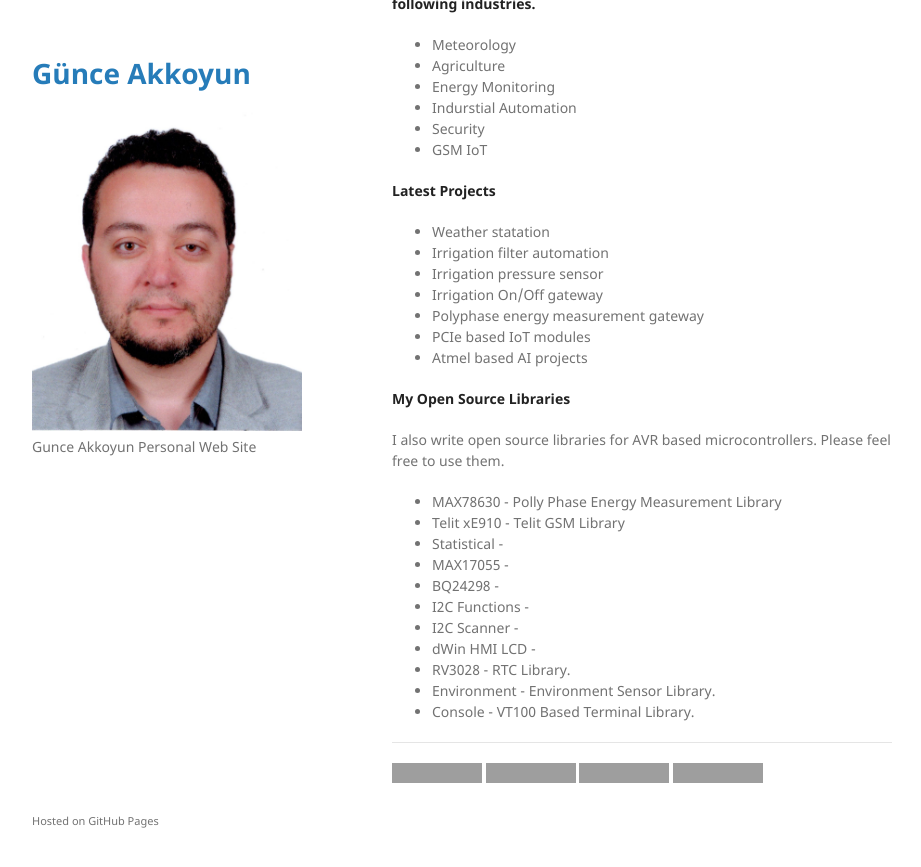
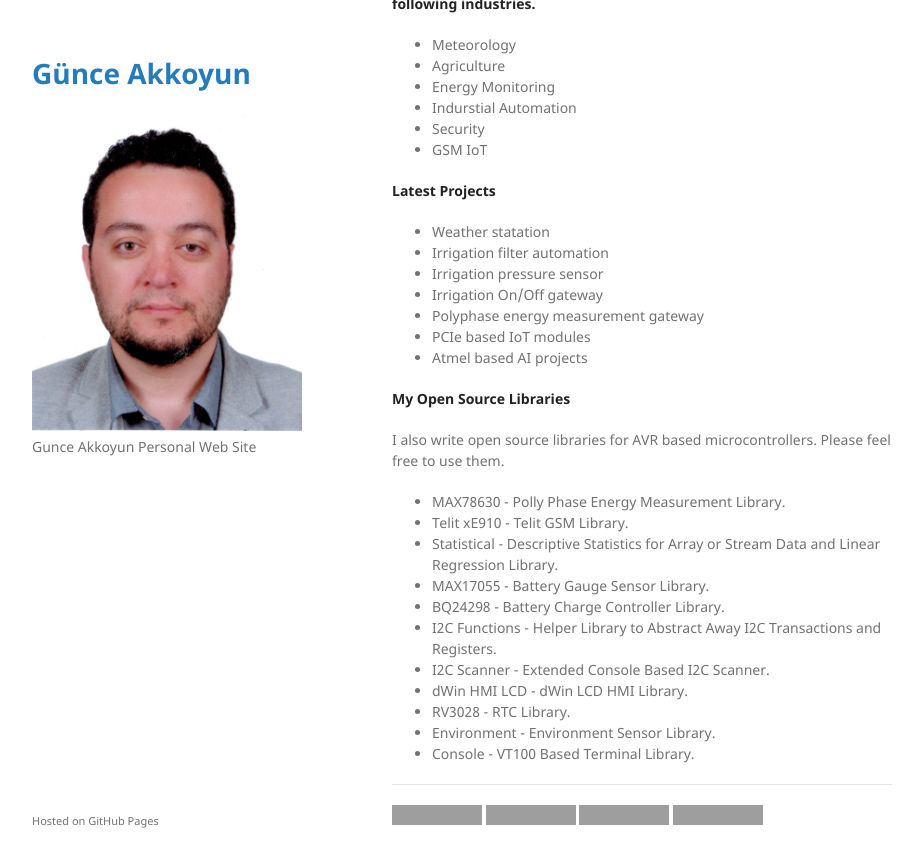
Before and after one commit to akkoyun/akkoyun, a Jekyll site: the page built from index.md, in a window 1280 px wide and 900 px high, scrolled down 1009 px, cut to the strip 0-867 px from the top of the window. Shown: the whole strip, without its empty margins (178-1099 px from the left). Built offline with Jekyll 4.4.1, drawn with Linux system fonts in a browser that asks for light colours; our own code applies the rules of GitHub Pages for plain Markdown files; grey boxes are pictures that could not be loaded.

Commit message:
Initial update

```diff
--- a/index.md
+++ b/index.md
@@ -58,14 +62,14 @@ I provide excellent electronics engineering and manufacturing services to indust
 
 I also write open source libraries for AVR based microcontrollers. Please feel free to use them.
 
-* MAX78630 - Polly Phase Energy Measurement Library
-* Telit xE910 - Telit GSM Library
-* Statistical -
-* MAX17055 -
-* BQ24298 -
-* I2C Functions -
-* I2C Scanner -
-* dWin HMI LCD -
+* MAX78630 - Polly Phase Energy Measurement Library.
+* Telit xE910 - Telit GSM Library.
+* Statistical - Descriptive Statistics for Array or Stream Data and Linear Regression Library.
+* MAX17055 - Battery Gauge Sensor Library.
+* BQ24298 - Battery Charge Controller Library.
+* I2C Functions - Helper Library to Abstract Away I2C Transactions and Registers.
+* I2C Scanner - Extended Console Based I2C Scanner.
+* dWin HMI LCD - dWin LCD HMI Library.
 * RV3028 - RTC Library.
 * Environment - Environment Sensor Library.
 * Console - VT100 Based Terminal Library.
```
Also changed, not shown: other parts of index.md (+4 -0 lines).
